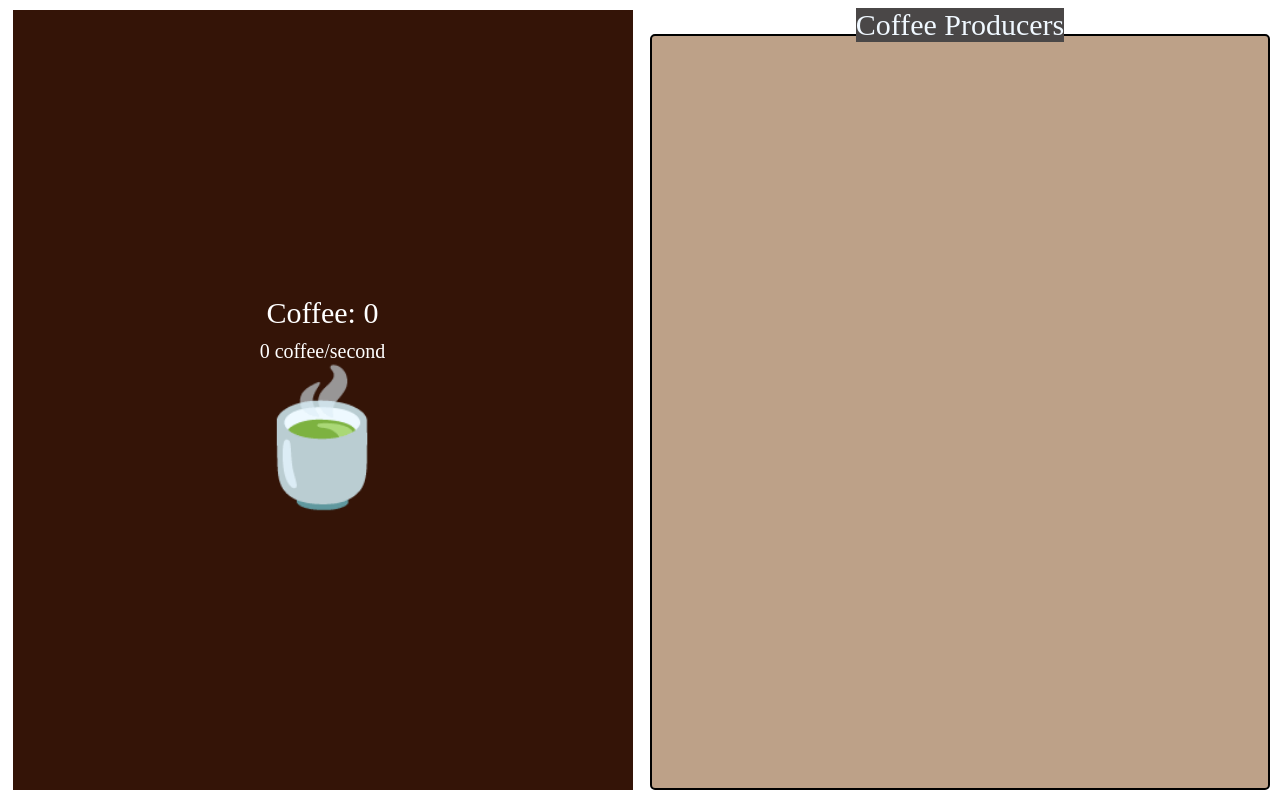
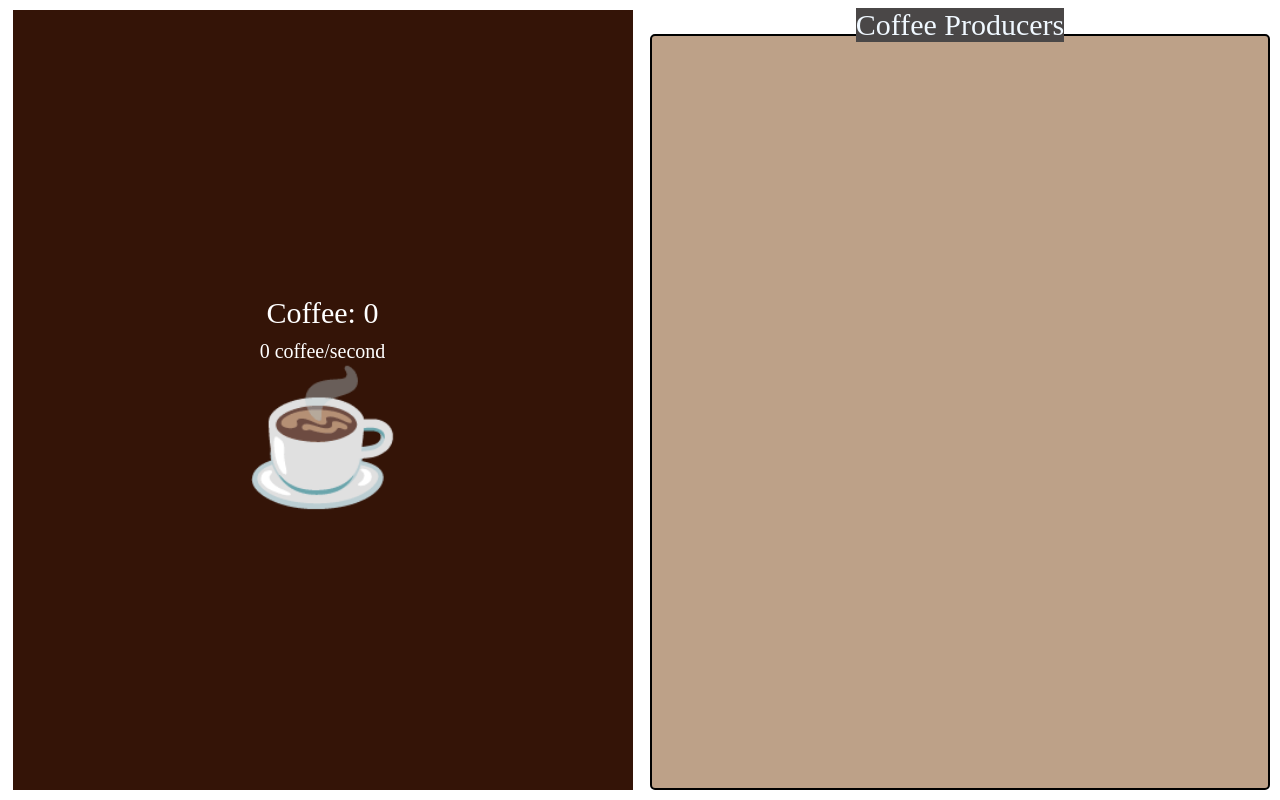
Before and after one commit to Anjana7732/coffeeclicker, a website: page index.html in a window 1280 px wide. Drawn offline with Linux system fonts and the light colour scheme.

Commit message:
changes made

```diff
--- a/index.html
+++ b/index.html
@@ -13,7 +13,7 @@
       <div class="container left">
         <div class="counter-container">Coffee: <span id="coffee_counter">0</span></div>
         <div class="cps-container"><span id="cps">0</span> coffee/second</div>
-        <div id="big_coffee">🍵</div>
+        <div id="big_coffee">☕️</div>
         <div></div>
       </div>
     </div>
```
